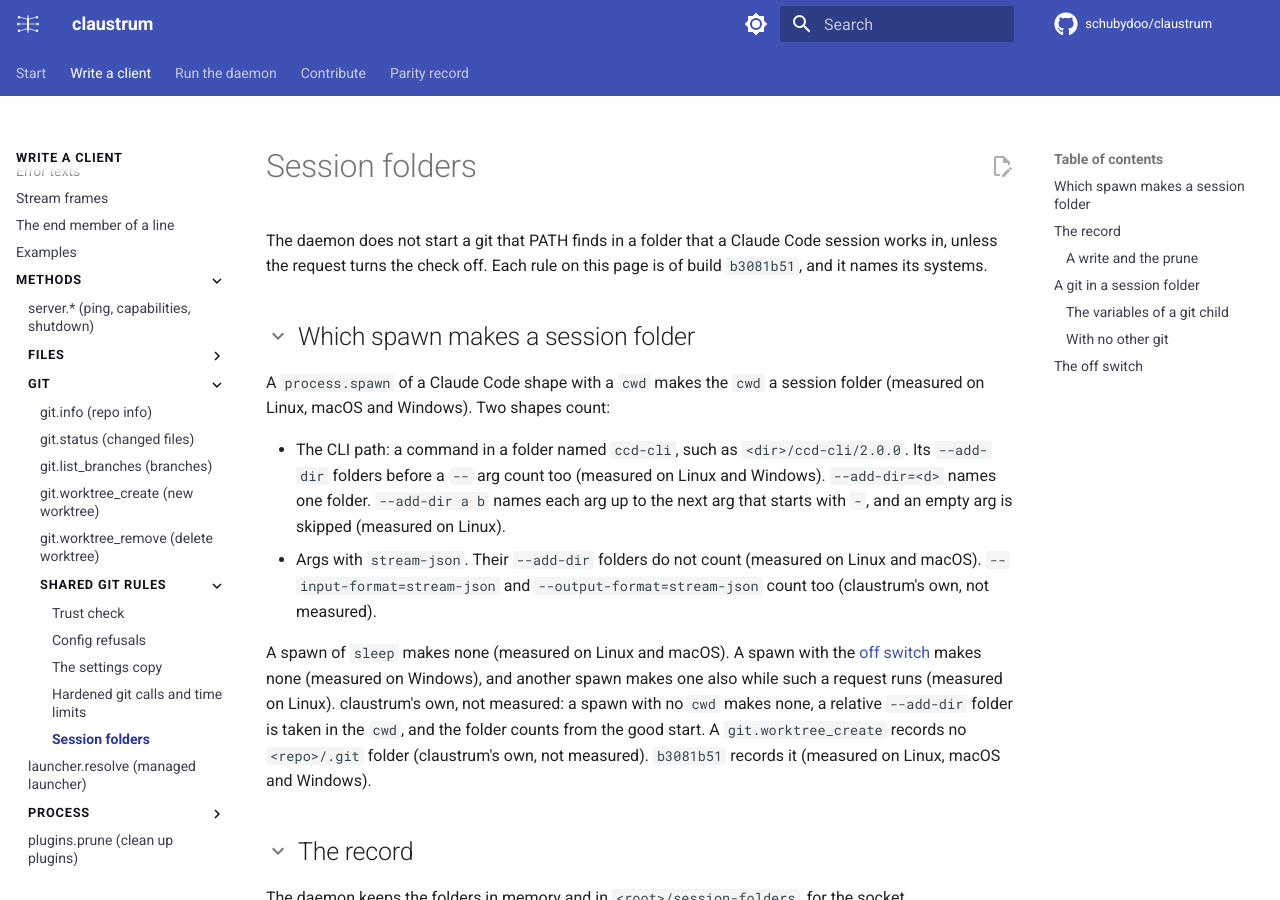
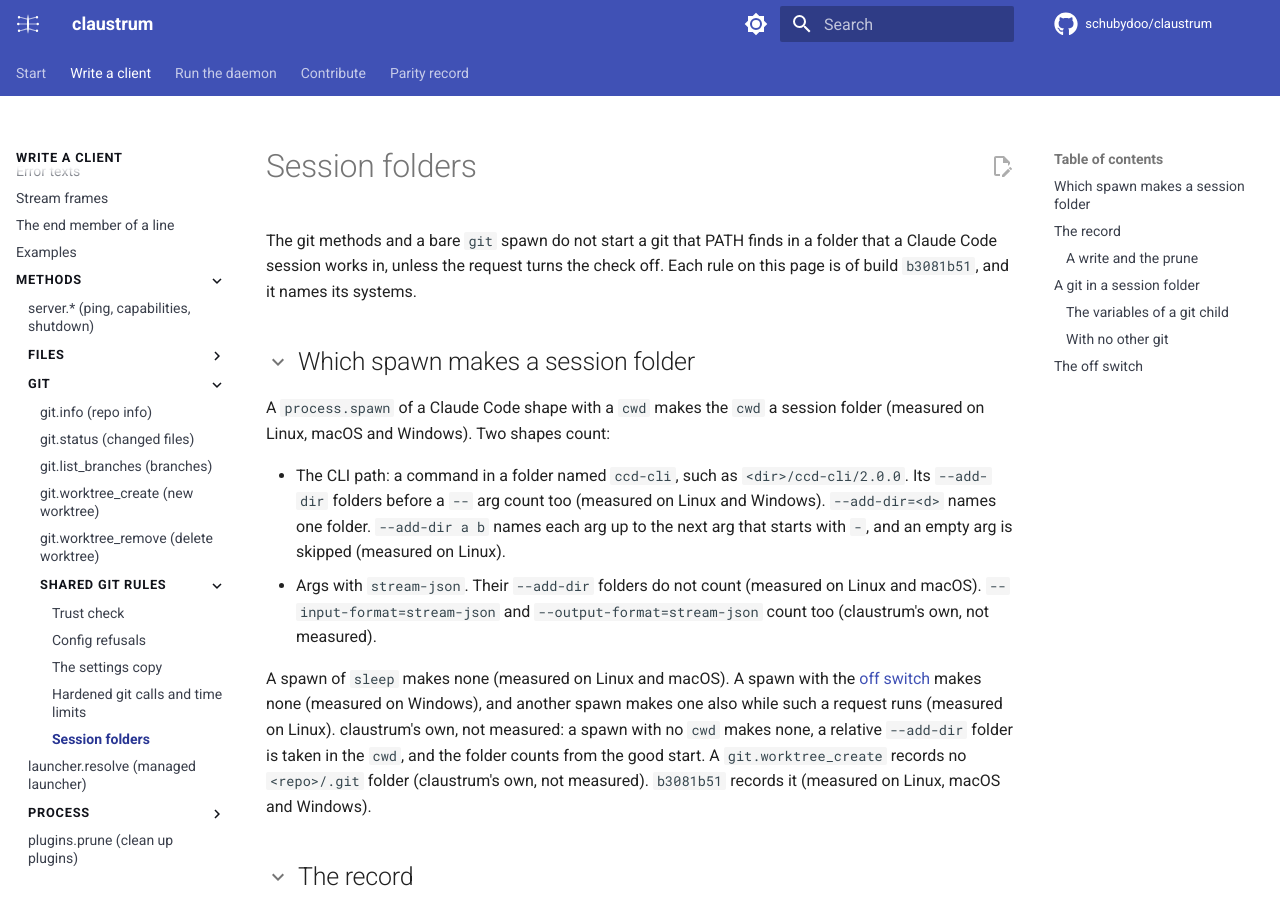
Before and after one commit to schubydoo/claustrum, an MkDocs documentation site: the page built from docs/protocol/git-rules-session-folders.md, in a window 1280 px wide and 900 px high. Built offline with MkDocs 1.6.1 and Material for MkDocs 9.7.7, drawn with Linux system fonts in a browser that asks for light colours; comment, search, counter and statistics services are not loaded.

Commit message:
docs: the Windows letter-case mark in samePath, the remove text, the page intro
Co-Authored-By: Claude Opus 5.5 <noreply@anthropic.com>

```diff
--- a/docs/protocol/git-rules-session-folders.md
+++ b/docs/protocol/git-rules-session-folders.md
@@ -1,7 +1,7 @@
 # Session folders
 
-The daemon does not start a git that PATH finds in a folder that a Claude Code session
-works in, unless the request turns the check off. Each rule on this page is of build `b3081b51`, and it names its systems.
+The git methods and a bare `git` spawn do not start a git that PATH finds in a folder that a
+Claude Code session works in, unless the request turns the check off. Each rule on this page is of build `b3081b51`, and it names its systems.
 
 ## Which spawn makes a session folder
 
```
Also changed, not shown: docs/protocol/git-worktree-remove.md (+1 -1 lines), 2 other files.
